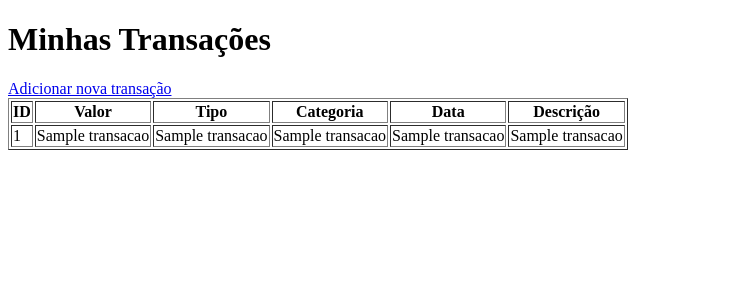
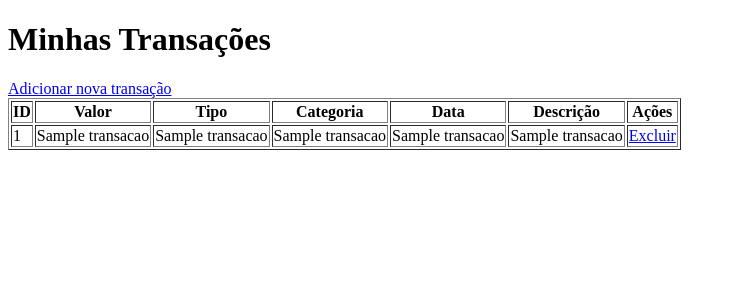
Before and after one commit to gustamoraiss/finance-tracker, a Flask app: template templates/listar.html in a window 1280 px wide. Shown: the top 300 px of the page, without its empty margins (0-736 px from the left). Run offline with Flask 3, Linux system fonts and the light colour scheme; the template is opened without the code that fills it: most values are stand-ins (such as "Sample title", 1, 10 or a date in 2020).

Commit message:
adiciona opcao de exclusao relacionada à rota /excluir ao listar.html

```diff
--- a/templates/listar.html
+++ b/templates/listar.html
@@ -19,6 +19,7 @@
                 <th>Categoria</th>
                 <th>Data</th>
                 <th>Descrição</th>
+                <th>Ações</th>
             </tr>
         </thead>
         <tbody>
@@ -30,6 +31,9 @@
                 <td>{{ transacao[3] }}</td>
                 <td>{{ transacao[4] }}</td>
                 <td>{{ transacao[5] }}</td>
+                <td>
+                    <a href="/excluir/{{ transacao[0] }}">Excluir</a>
+                </td>
             </tr>
             {% endfor %}
         </tbody>
```
